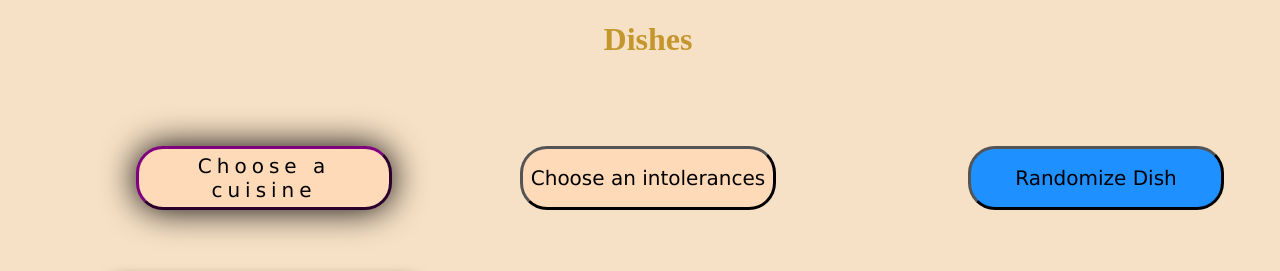
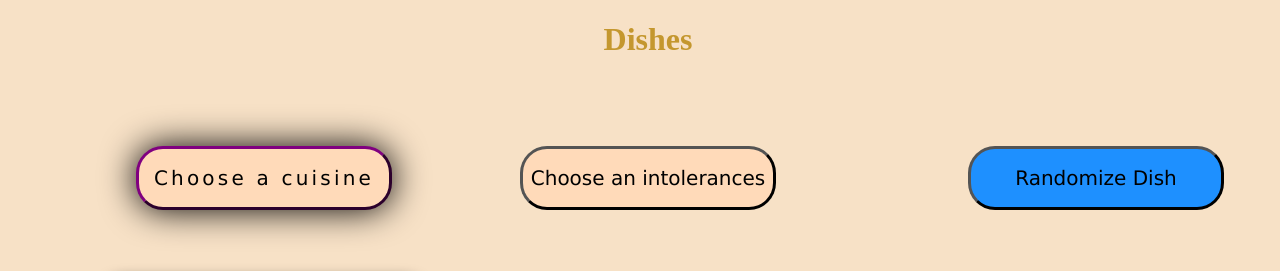
Before and after one commit to TempuraSoup/Cooking-Dishes, a plain HTML site: page index.html in a window 1280 px wide. In both pictures the pointer is over the button "Choose a cuisine". Shown: the top 271 px of the page. Drawn offline with Linux system fonts and the light colour scheme.

Commit message:
18th commit

```diff
--- a/cooking.css
+++ b/cooking.css
@@ -40,7 +40,7 @@ h1
 .selectorContainer button:hover
 {
     border-color: purple;
-    letter-spacing: 0.25em;
+    letter-spacing: 0.25vw;
     box-shadow: 0 0 35px;
 }
 
```
